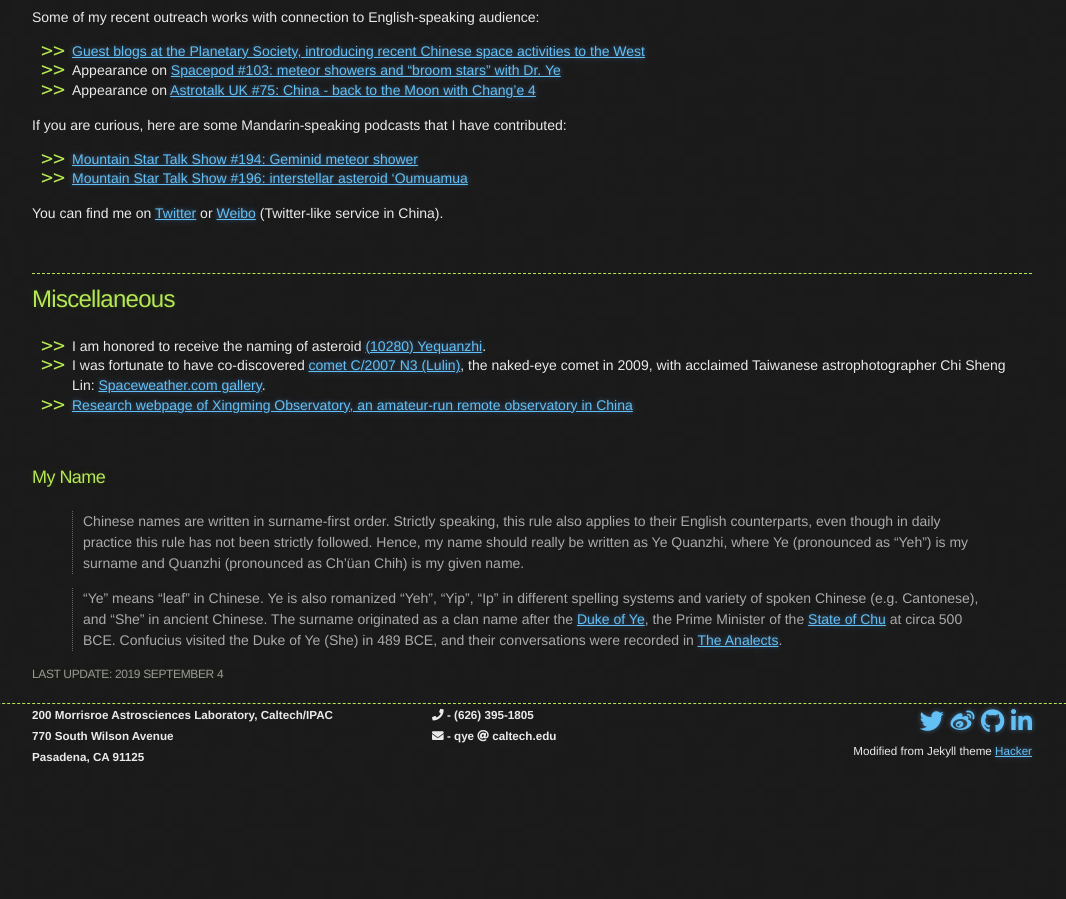
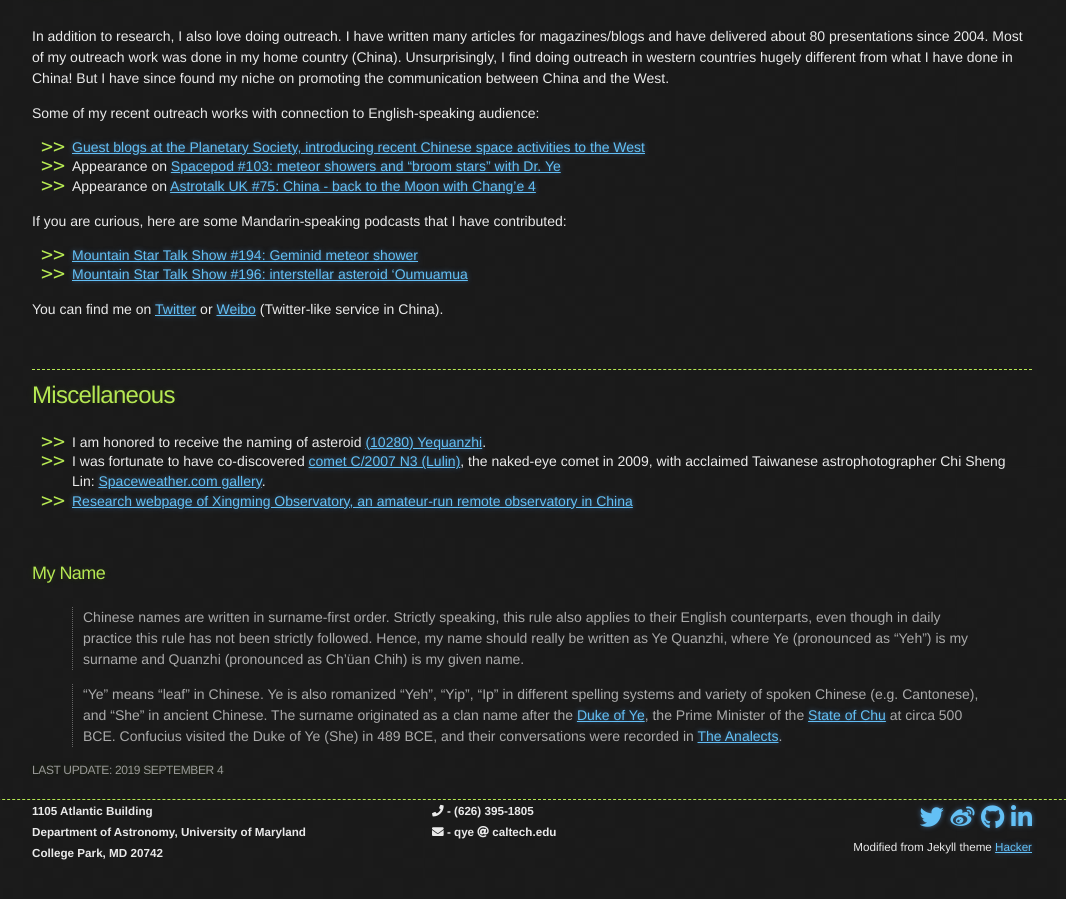
Before and after one commit to Yeqzids/Yeqzids.GitHub.io, a Jekyll site: the page built from index.md, in a window 1280 px wide and 900 px high, scrolled down 2725 px. Shown: the whole window, without its empty margins (108-1174 px from the left). Built offline with Jekyll 4.4.1, drawn with Linux system fonts in a browser that asks for light colours; nearby versions of some CDN libraries; before the commit the page ends 3529 px from its top, so only the background shows below that.

Commit message:
Update default.html

```diff
--- a/_layouts/default.html
+++ b/_layouts/default.html
@@ -20,8 +20,7 @@
         </div>
 
         <div class="subcontainer_header_logo">
-          <a href="http://www.caltech.edu"><img src="imgs/caltech.png"></a>
-          <a href="http://www.ipac.caltech.edu"><img src="imgs/ipac.png" style="margin-bottom:10px;"></a>
+          <a href="http://www.umd.edu"><img src="imgs/umd_small.png"></a>
         </div>
       </div>
     </header>
@@ -45,9 +44,9 @@
 
     <footer><div class="container">
       <div class="subcontainer_footer_left">
-        <small><strong>200 Morrisroe Astrosciences Laboratory, Caltech/IPAC<br>
-        770 South Wilson Avenue<br>
-        Pasadena, CA 91125</strong></small>
+        <small><strong>1105 Atlantic Building<br>
+        Department of Astronomy, University of Maryland<br>
+        College Park, MD 20742</strong></small>
       </div>
       <div class="subcontainer_footer_middle">
         <small><strong><i class="fas fa-phone"></i> - (626) 395-1805<br>
```
